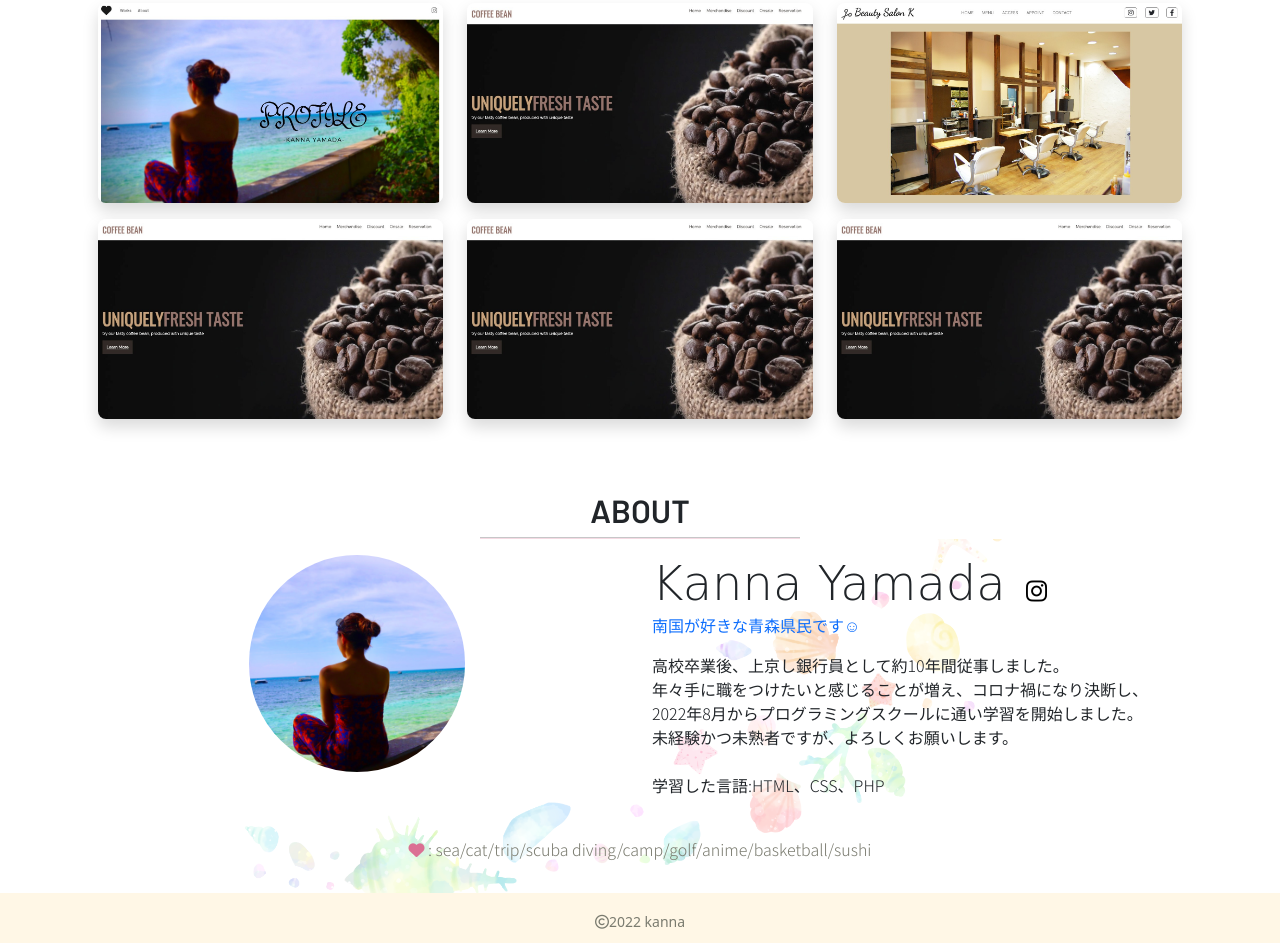
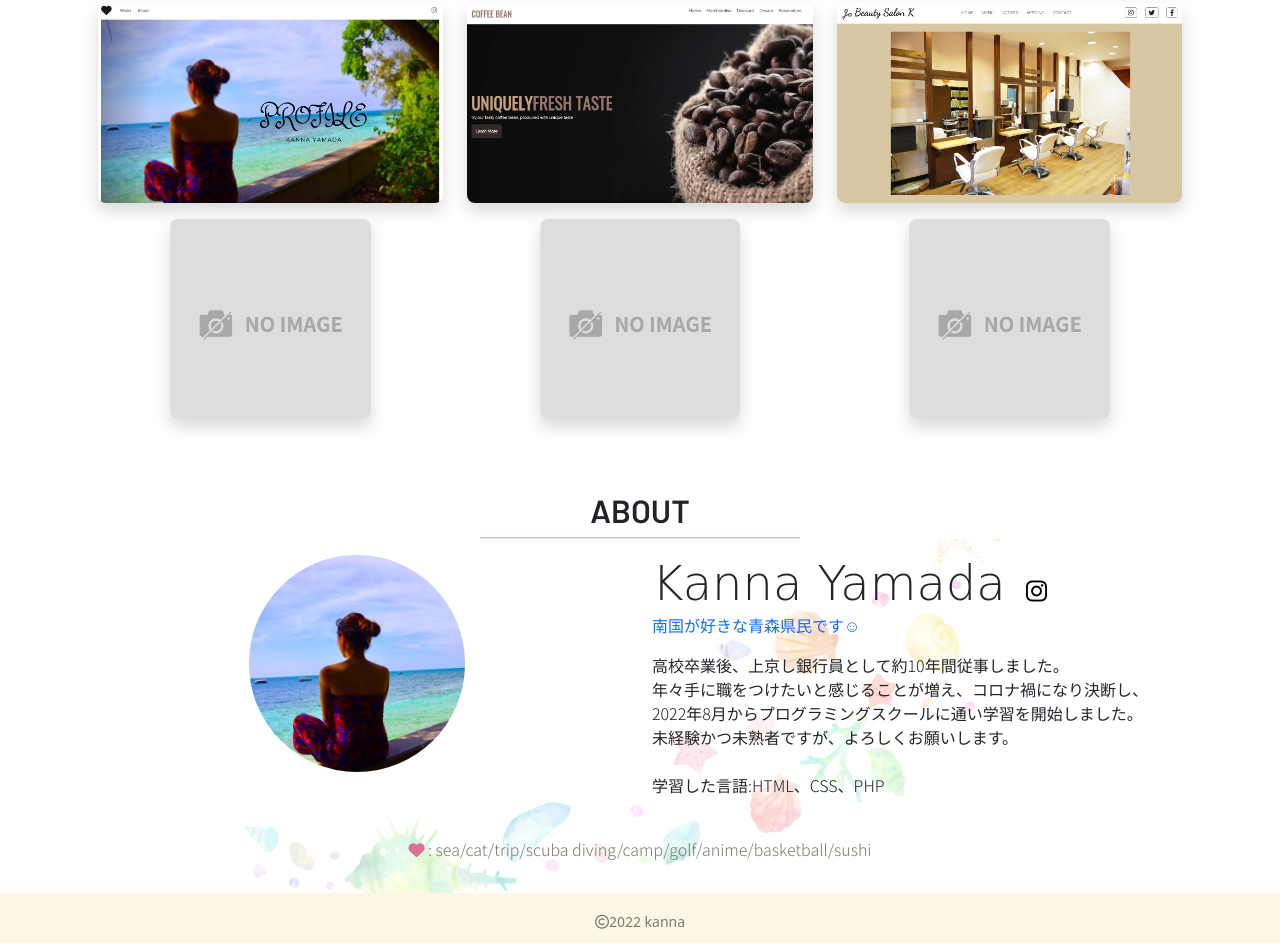
Before and after one commit to yiag/demo2.github.io, a plain HTML site: page index.html in a window 1280 px wide. Shown: the part 861-1810 px from the top of the page. Drawn offline with nearby package versions, Linux system fonts and the light colour scheme; a web font is replaced by a local one.

Commit message:
Add files via upload

```diff
--- a/index.html
+++ b/index.html
@@ -69,13 +69,13 @@
         </div>
         <div class="row text-center mx-auto my-2">
           <div class="col-md-4 item mt-2">
-            <a href="https://yiag.github.io/demo1-github-io/" target="_blank"><img src="images/work1.jpg" alt="work1" class="img-fluid w-20 rounded-3 shadow" style="height: 200px;"></a>
+            <a href="#" target="_blank"><img src="images/noimage.jpg" alt="準備中" class="img-fluid w-20 rounded-3 shadow" style="height: 200px;"></a>
           </div>
           <div class="col-md-4 item mt-2">
-            <a href="https://yiag.github.io/demo1-github-io/" target="_blank"><img src="images/work1.jpg" alt="work1" class="img-fluid w-20 rounded-3 shadow" style="height: 200px;"></a>
+            <a href="#" target="_blank"><img src="images/noimage.jpg" alt="準備中" class="img-fluid w-20 rounded-3 shadow" style="height: 200px;"></a>
           </div>
           <div class="col-md-4 item mt-2">
-            <a href="https://yiag.github.io/demo1-github-io/" target="_blank"><img src="images/work1.jpg" alt="work1" class="img-fluid w-20 rounded-3 shadow" style="height: 200px;"></a>
+            <a href="#" target="_blank"><img src="images/noimage.jpg" alt="準備中" class="img-fluid w-20 rounded-3 shadow" style="height: 200px;"></a>
           </div>
         </div>
       </div>
```
Also changed, not shown: images/noimage.jpg (added).
